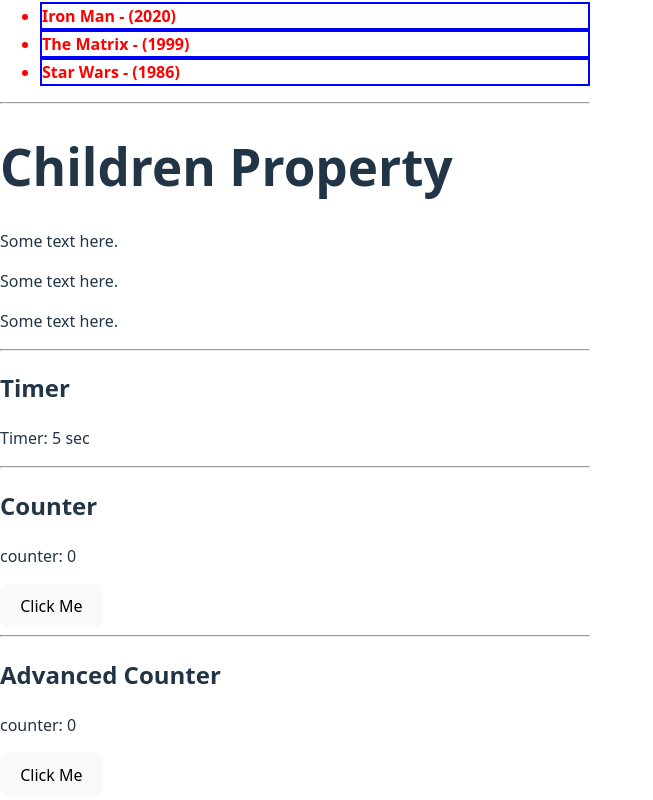
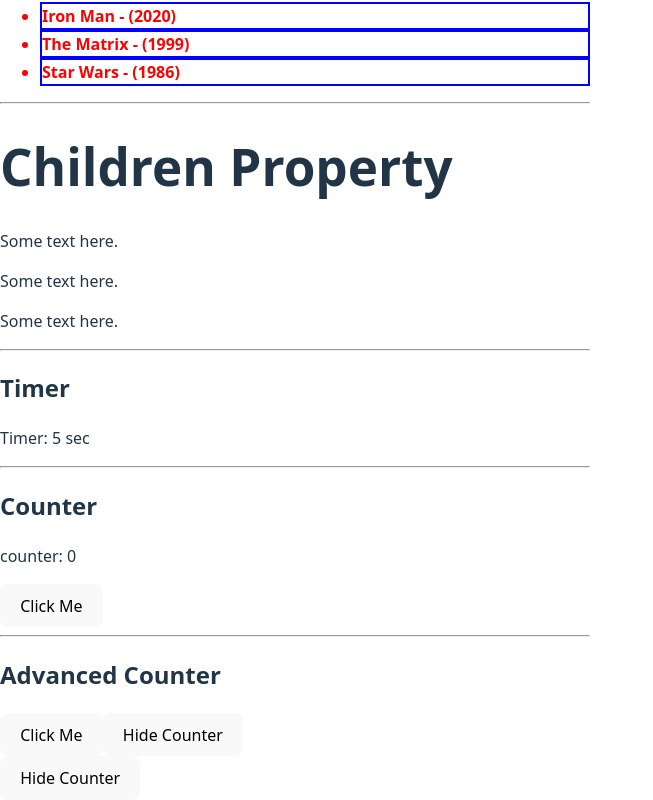
Before and after one commit to SvetlinGG/React, a React app in the folder React-Components/: page / in a window 1280 px wide. Shown: the part 257-1057 px from the top of the page, without its empty margins (0-653 px from the left). Built offline with nearby package versions, Linux system fonts and the light colour scheme; the HTML template or start-up script is replaced by a standard one.

Commit message:
show and hide button

```diff
--- a/React-Components/src/AdvancedCounter.jsx
+++ b/React-Components/src/AdvancedCounter.jsx
@@ -1,18 +1,34 @@
 import { useState } from "react";
 export default function AdvancedCounter(){
 
-    const [counter, setCounter] = useState(0)
+    const [show, setShow ] = useState(true);
+    const [counter, setCounter] = useState(0);
+
     const buttonClickHandler = ()=> {
         setCounter(counter + 1)
 
     }
 
+    const hideCounterHandler = () => {
+        setShow(!show);
+    }
+
     return (
         <>
         <h2>Advanced Counter</h2>
-        <p>counter: {counter}</p>
 
-        <button onClick={buttonClickHandler}>Click Me</button>
+        {show
+            ?(
+                <div>
+                    <button onClick={buttonClickHandler}>Click Me</button>
+                    <button onClick={hideCounterHandler}>Hide Counter</button>
+                </div>
+            )
+            : <p>Counter is Hidden</p>
+        }
+        <button onClick={hideCounterHandler}>{show ? 'Hide' : 'Show'} Counter</button>
+
+
         </>
-    )
+    );
 }
```
